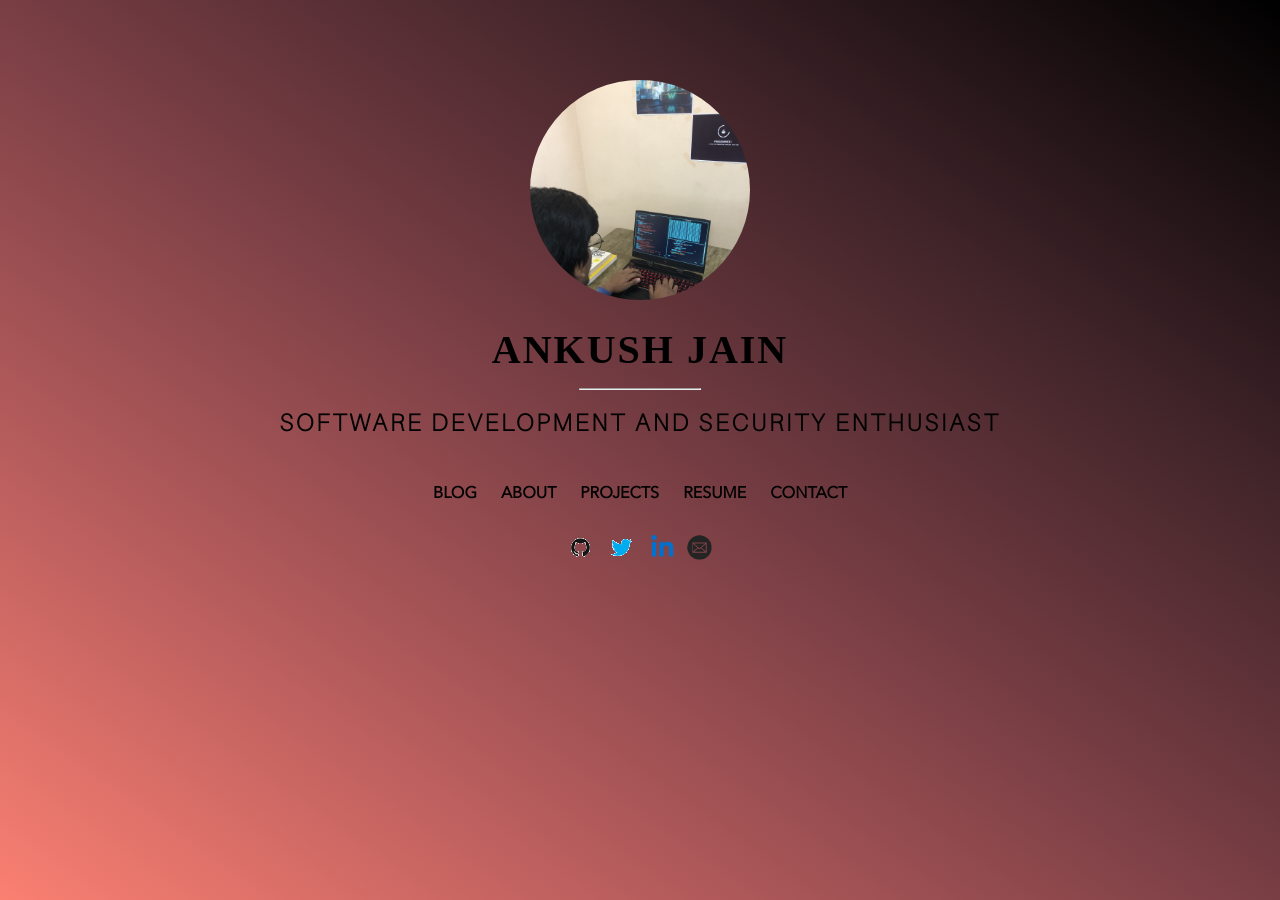
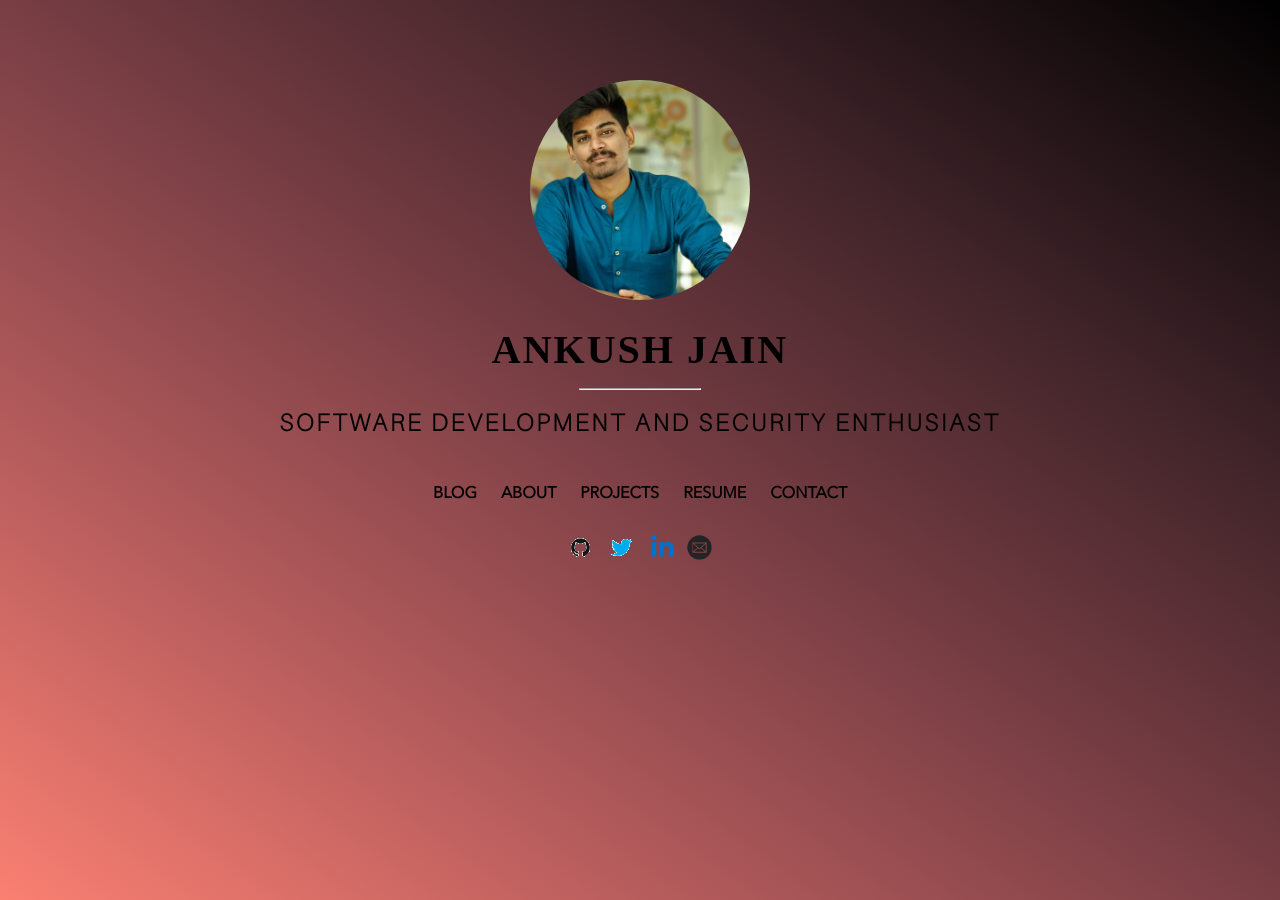
Before and after one commit to 49ku5h/MY-WEBSITE, a Jekyll site: the page built from index.html, in a window 1280 px wide. Built offline with Jekyll 4.4.1, drawn with Linux system fonts in a browser that asks for light colours; nearby versions of some CDN libraries.

Commit message:
Update main.css

```diff
--- a/assets/css/main.css
+++ b/assets/css/main.css
@@ -30,7 +30,7 @@ body {
 }
 
 #profile {
- background-image: url(../images/1.png);
+ background-image: url(../images/IMG_20191028_115211.jpg);
  background-size: cover;
  border-radius: 50%;
  z-index: 1;
```
